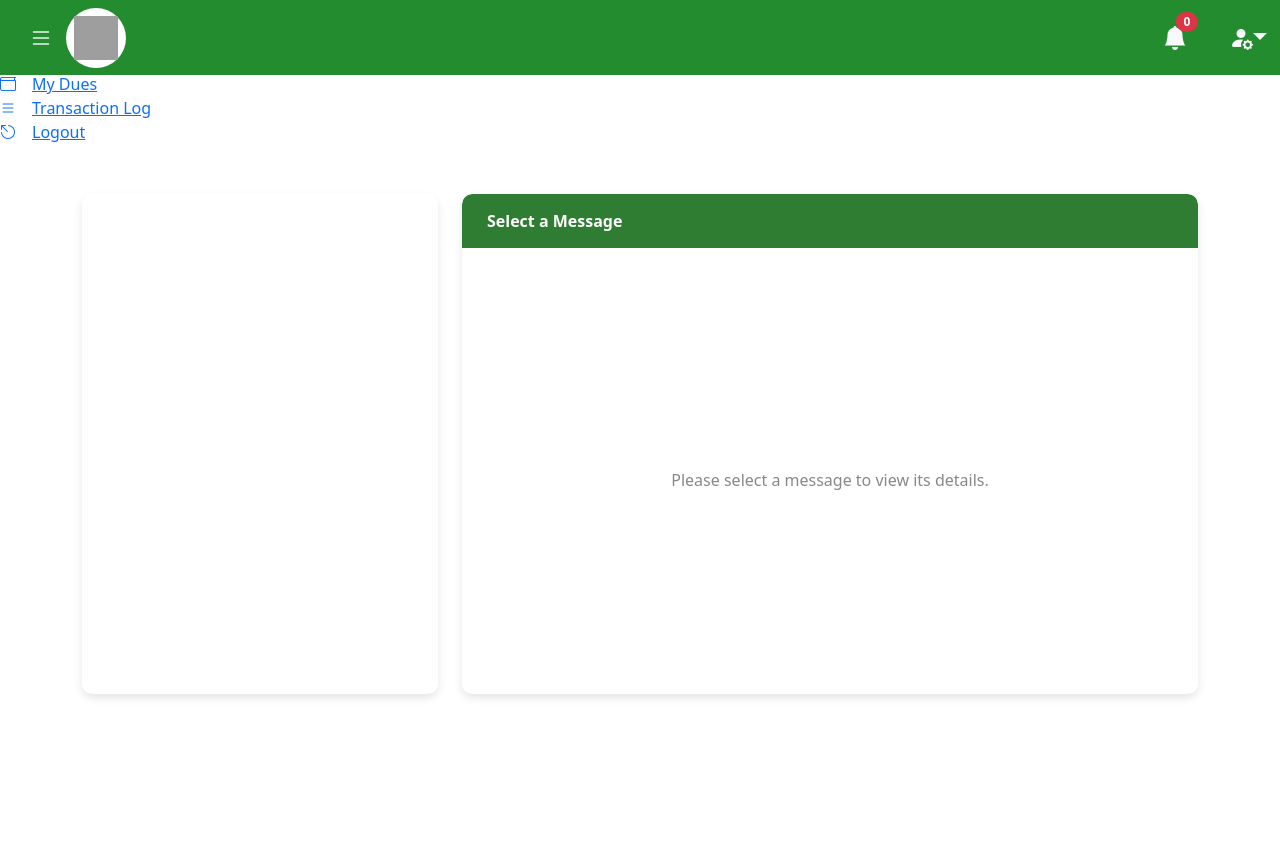
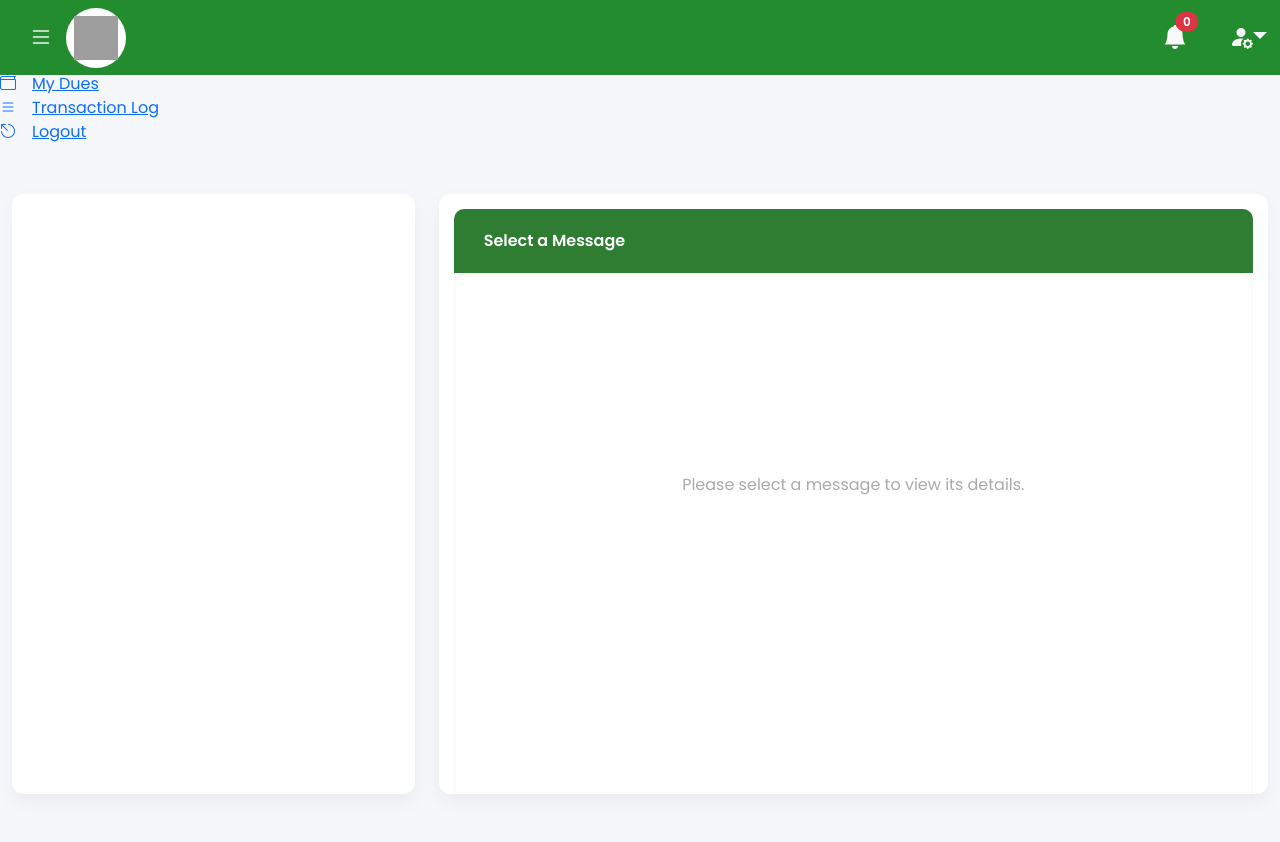
Before and after one commit to Dele2009/Nasme-test, a Django app: template templates/membersapp/messages.html in a window 1280 px wide. Shown: the top 842 px of the page. Run offline with Django 4.2, Linux system fonts and the light colour scheme; the template is opened without the code that fills it: values that come from a table or form of the project are taken from there, others are empty; data comes from the database, SQL or seed files in the repository; both versions use the stored data as it was after the commit; some libraries are stand-ins or nearby versions; grey boxes are pictures that could not be loaded.

Commit message:
update for merge

```diff
--- a/templates/membersapp/messages.html
+++ b/templates/membersapp/messages.html
@@ -1,120 +1,153 @@
-{% extends 'partials/user-base.html' %} {% load static %} {% block extraheadjs%}
-<script
-  src="https://cdn.tiny.cloud/1/s2wmyj0a6srmak9w1bbon5fxe4jkht4w3m939ojiva9ciw54/tinymce/7/tinymce.min.js"
-  referrerpolicy="origin"
-></script>
-<script>
-  tinymce.init({
-    selector: "textarea",
-    plugins:
-      "lists link image preview code fullscreen anchor autolink emoticons searchreplace table visualblocks wordcount",
-    toolbar:
-      "undo redo | formatselect | bold italic | alignleft aligncenter alignright alignjustify | bullist numlist | link image | preview fullscreen",
-    height: 250,
-    menubar: false,
-    branding: false,
-    setup: function (editor) {
-      editor.on("change", function () {
-        tinymce.triggerSave(); // Ensure that the TinyMCE content gets submitted on form submission
-      });
-    },
-  });
-</script>
-{% endblock extraheadjs %} {% block styles %}
+{% extends 'partials/user-base.html' %} {% load static %} {% block styles %}
 <style>
-  .container {
+  @import url("https://fonts.googleapis.com/css2?family=Poppins:wght@400;500;600&display=swap");
+
+  body {
+    font-family: "Poppins", sans-serif;
+    background-color: #f5f7fa;
+  }
+
+  .container,
+  .container-fluid {
     margin-top: 50px;
   }
 
   .message-list,
   .message-view {
     background-color: #ffffff;
-    border-radius: 10px;
-    box-shadow: 0 4px 8px rgba(0, 0, 0, 0.1);
-    height: 500px;
+    border-radius: 12px;
+    box-shadow: 0 8px 20px rgba(0, 0, 0, 0.05);
+    height: 600px;
+    max-height: 600px;
     overflow-y: auto;
+    margin-bottom: 20px;
+    padding: 15px;
   }
 
   .message-item {
-    padding: 20px;
+    padding: 15px;
     border-bottom: 1px solid #eaeaea;
     cursor: pointer;
-    transition: background-color 0.2s;
+    transition: background-color 0.2s, box-shadow 0.3s;
     display: flex;
     align-items: center;
+    border-radius: 8px;
+    background-color: #fdfdfd;
+    margin-bottom: 10px;
   }
 
   .message-item:hover {
-    background-color: #e0f3df;
+    background-color: #a5ffa5;
+    box-shadow: 0 4px 12px rgba(0, 0, 0, 0.1);
   }
 
   .message-icon {
-    margin-right: 10px;
-    font-size: 24px;
+    margin-right: 15px;
+    font-size: 26px;
   }
 
   .message-title {
-    font-weight: bold;
+    font-weight: 600;
+    font-size: 16px;
+    color: #2e7d32;
+    display: -webkit-box;
+    -webkit-box-orient: vertical;
+    -webkit-line-clamp: 1;
+    overflow: hidden;
+  }
+
+  #message-preview {
+    font-size: 14px;
+    color: #888;
+    overflow: hidden;
+    white-space: nowrap;
+    text-overflow: ellipsis;
+    max-width: 250px;
   }
 
   .message-view-header {
     background-color: #2e7d32;
     color: white;
-    padding: 15px;
+    padding: 20px;
     border-radius: 10px 10px 0 0;
-    font-weight: bold;
+    font-weight: 600;
     display: flex;
     align-items: center;
   }
 
+  .message-type-icon {
+    font-size: 32px;
+    margin-right: 10px;
+  }
+
   .message-content {
     padding: 20px;
-    height: 430px;
+    font-size: 16px;
+    color: #333;
+    background-color: #ffffff;
+    border-radius: 10px;
+    height: 100%;
     overflow-y: auto;
+    box-shadow: inset 0 2px 4px rgba(0, 0, 0, 0.05);
   }
 
   .message-empty {
-    color: #888;
+    color: #aaa;
     text-align: center;
-    margin-top: 200px;
+    margin-top: 180px;
   }
 
-  .message-icon {
-    margin-right: 10px;
+  .btn-reply {
+    background-color: #2e7d32;
+    color: white;
+    padding: 8px 20px;
+    border: none;
+    border-radius: 8px;
+    font-weight: 500;
+    transition: background-color 0.3s ease;
   }
 
-  .message-type-icon {
-    font-size: 30px;
-    margin-right: 10px;
+  .btn-reply:hover {
+    background-color: #27692a;
+  }
+
+  /* For smaller screens */
+  @media (max-width: 768px) {
+    .message-view-header,
+    .message-content {
+      font-size: 14px;
+    }
+
+    .message-item {
+      padding: 12px;
+    }
   }
 </style>
 {% endblock styles %} {% block content %}
-<div class="container">
+<div class="container-fluid">
   <div class="row">
     <!-- Messages List Section -->
     <div class="col-md-4">
       <div class="message-list">
-        <!-- Example Message Item with Warning Icon -->
         {% for message in messages %}
-        <div data-bs-message='{
-          "messageTitle" : "{{message.title}}",
-          "messageContent" : "{{message.message}}",
-          "messageType" : "{{message.message_type}}"
-        }' class="message-item" onclick="viewMessage(1)">
+        <div
+          data-bs-message='{
+    "messageTitle": "{{ message.title|escapejs }}",
+    "messageContent": "{{ message.message|escapejs }}",
+    "messageType": "{{ message.message_type }}"
+  }'
+          class="message-item"
+          id="message-item"
+        >
           <i
-            class="message-icon  bi {% if message.message_type == 'i' %}text-info bi-info-circle-fill{% elif message.message_type == 'w' %}text-warning bi-exclamation-triangle-fill{% elif message.message_type == 'e' %}text-danger bi-x-circle-fill{% endif %}"
+            class="message-icon bi {% if message.message_type == 'i' %}text-info bi-info-circle-fill{% elif message.message_type == 'w' %}text-warning bi-exclamation-triangle-fill{% elif message.message_type == 'e' %}text-danger bi-x-circle-fill{% endif %}"
           ></i>
           <div>
             <h5 class="message-title">{{message.title}}</h5>
-            <p>Warning details go here...</p>
+            <p id="message-preview"></p>
           </div>
         </div>
         {% endfor %}
-
-
-
-
-        <!-- Add more messages as needed -->
       </div>
     </div>
 
@@ -136,37 +169,39 @@
 </div>
 
 <script>
-  function viewMessage(messageId) {
-    const messageTitle = document.getElementById("message-title");
-    const messageContent = document.getElementById("message-content");
-    const messageIcon = document.getElementById("message-type-icon");
+  const messageElements = document.querySelectorAll("#message-item");
+  for (const messageElement of messageElements) {
+    const messageJsonData = messageElement.getAttribute("data-bs-message");
+    const messageData = JSON.parse(messageJsonData);
 
-    // Add dynamic messages
-    const messages = {
-      1: {
-        title: "Warning Message",
-        content: "<p>This is the full content of the warning message.</p>",
-        icon: "bi bi-exclamation-triangle-fill text-warning",
-      },
-      2: {
-        title: "Info Message",
-        content: "<p>This is the full content of the info message.</p>",
-        icon: "bi bi-info-circle-fill text-info",
-      },
-      3: {
-        title: "Error Message",
-        content: "<p>This is the full content of the error message.</p>",
-        icon: "bi bi-x-circle-fill text-danger",
-      },
+    const DATA = {
+      messageTitle: messageData.messageTitle,
+      messageContent: messageData.messageContent,
+      messageType: messageData.messageType,
     };
 
-    const message = messages[messageId];
+    const strippedString = DATA.messageContent.replace(/<\/?[^>]+(>|$)/g, "");
 
-    if (message) {
-      messageTitle.innerText = message.title;
-      messageContent.innerHTML = message.content;
-      messageIcon.className = `message-type-icon ${message.icon}`;
-    }
+    messageElement.querySelector("#message-preview").innerHTML = strippedString;
+    messageElement.addEventListener("click", () => showMessageDetails(DATA));
+  }
+
+  function showMessageDetails({ messageTitle, messageContent, messageType }) {
+    const Title = document.getElementById("message-title");
+    const Content = document.getElementById("message-content");
+    const Icon = document.getElementById("message-type-icon");
+
+    const icons = {
+      i: "bi bi-info-circle-fill text-info",
+      w: "bi bi-exclamation-triangle-fill text-warning",
+      e: "bi bi-x-circle-fill text-danger",
+    };
+
+    const iconClass = icons[messageType];
+
+    Title.innerText = messageTitle;
+    Content.innerHTML = messageContent;
+    Icon.className = `message-type-icon ${iconClass}`;
   }
 </script>
 {% endblock content %}
```
Also changed, not shown: m.html (+25 -31 lines), z.js (added, +15 -0 lines), db.sqlite3.
